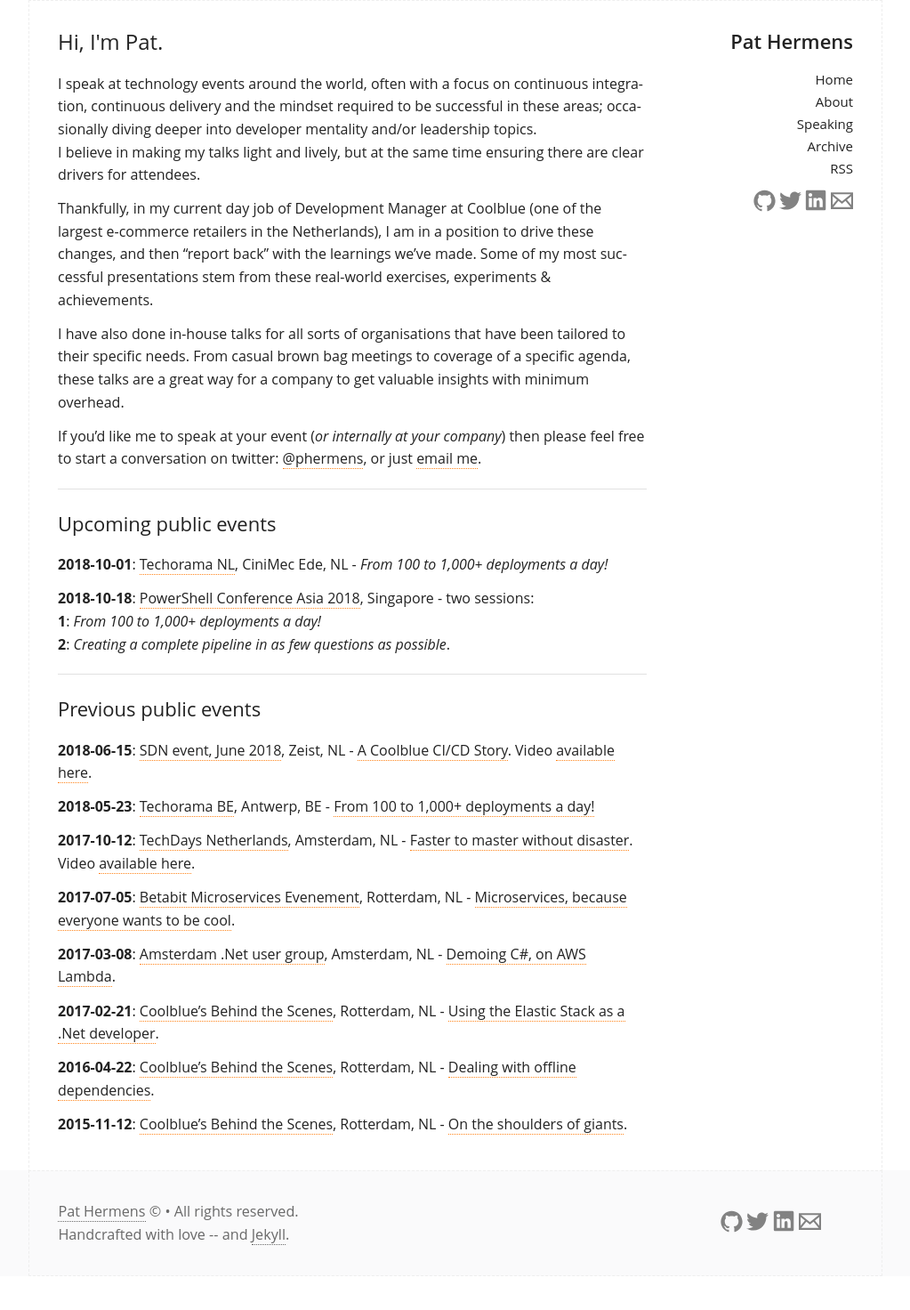
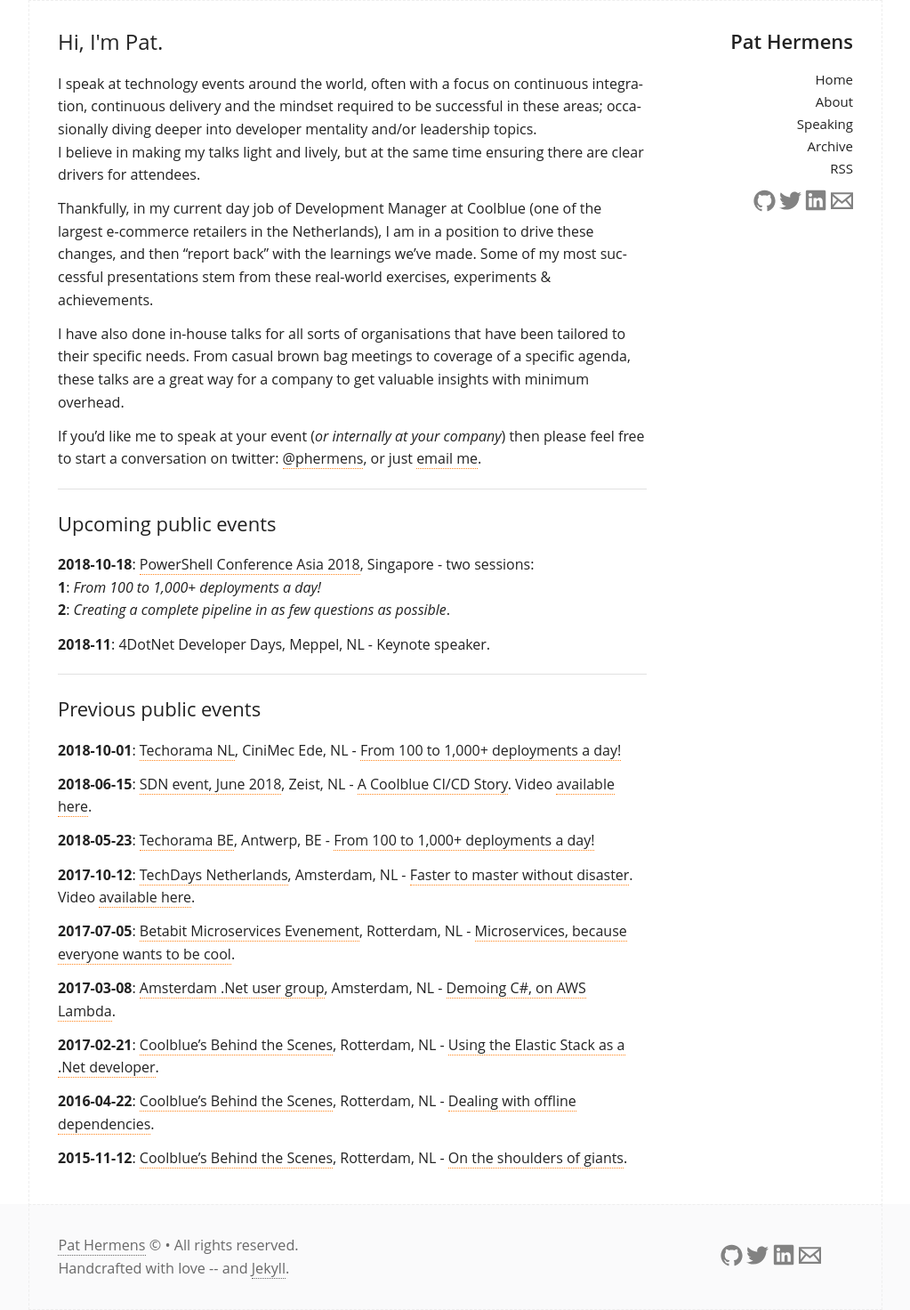
Before and after one commit to PHeonix25/PHeonix25.github.io, a Jekyll site: the page built from speaking.md, in a window 1280 px wide. Shown: the whole page at 89% size, without its empty margins (128-1151 px from the left). Built offline with Jekyll 4.4.1, drawn with Linux system fonts in a browser that asks for light colours; before the commit the page ends 1434 px from its top, so only the background shows below that.

Commit message:
Updating speaking engagements

```diff
--- a/speaking.md
+++ b/speaking.md
@@ -17,15 +17,17 @@
 
 ## Upcoming public events
 
-**2018-10-01**: [Techorama NL](https://techorama.nl), CiniMec Ede, NL - _From 100 to 1,000+ deployments a day!_
-
 **2018-10-18**: [PowerShell Conference Asia 2018](http://psconf.asia), Singapore - two sessions:
 **1**: _From 100 to 1,000+ deployments a day!_
 **2**: _Creating a complete pipeline in as few questions as possible_.
 
+**2018-11**: 4DotNet Developer Days, Meppel, NL - Keynote speaker.
+
 ----
 
 ## Previous public events
+
+**2018-10-01**: [Techorama NL](https://techorama.nl), CiniMec Ede, NL - [From 100 to 1,000+ deployments a day!](https://speakerdeck.com/pheonix25/from-100-to-1000-plus-deployments-a-day-techoramanl-editie)
 
 **2018-06-15**: [SDN event, June 2018](https://www.sdn.nl/EVENTS/15-juni-2018), Zeist, NL - [A Coolblue CI/CD Story](https://speakerdeck.com/pheonix25/cd-story). Video [available here](https://youtu.be/_RrFmdjt1-A).
 
```
